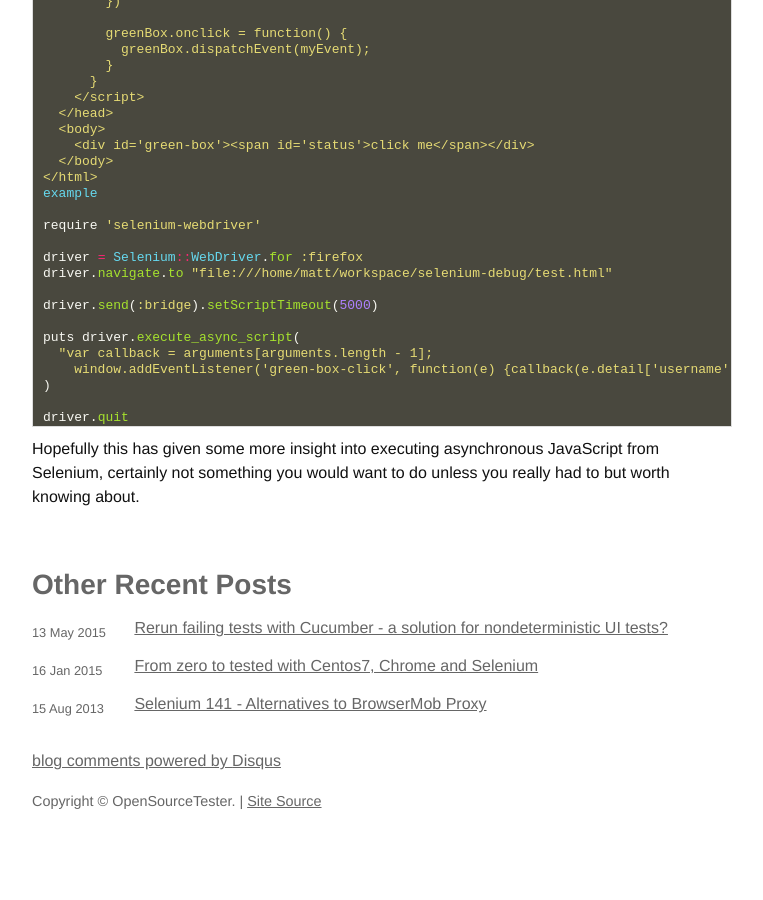
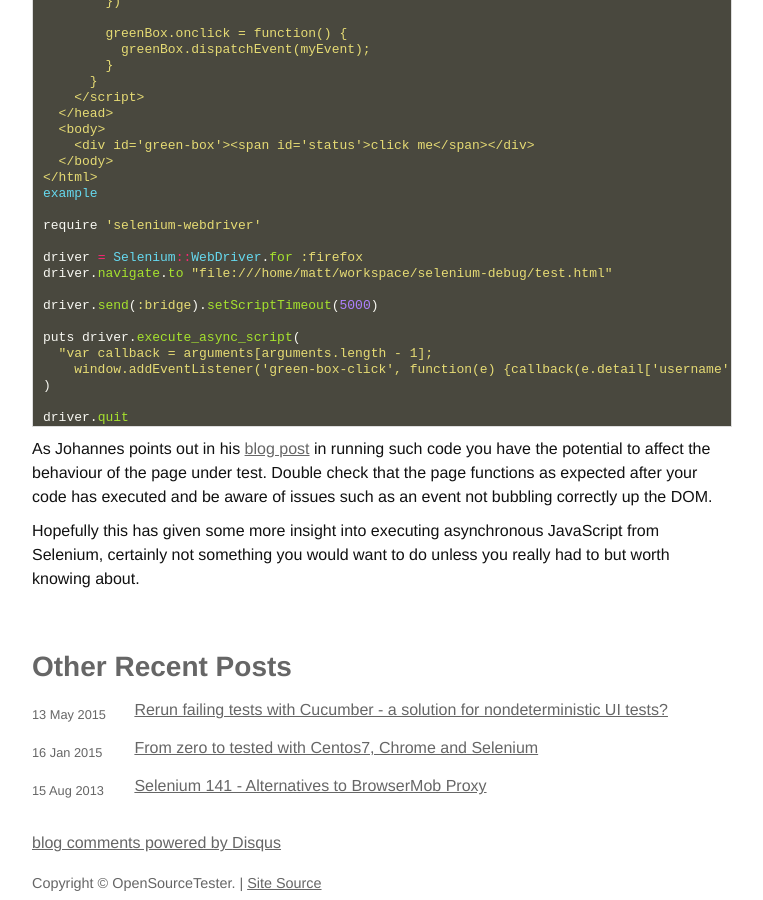
Before and after one commit to mcrmfc/mcrmfc.github.com, a Jekyll site: the page built from _posts/2015-08-12-asynchronous-javascript-functions-from-selenium-webdriver.markdown, in a window 1280 px wide and 900 px high, scrolled down 1636 px. Shown: the whole window, without its empty margins (138-901 px from the left). Built offline with Jekyll 4.4.1, drawn with Linux system fonts in a browser that asks for light colours; comment, search, counter and statistics services are not loaded; before the commit the page ends 2454 px from its top, so only the background shows below that.

Commit message:
minor update to post

```diff
--- a/_posts/2015-08-12-asynchronous-javascript-functions-from-selenium-webdriver.markdown
+++ b/_posts/2015-08-12-asynchronous-javascript-functions-from-selenium-webdriver.markdown
@@ -100,4 +100,6 @@ puts driver.execute_async_script(
 driver.quit
 {% endhighlight %}
 
+As Johannes points out in his [blog post](http://blog.jthoenes.net/2013/08/16/waiting-for-a-javascript-event-with-seleniumcapybara/) in running such code you have the potential to affect the behaviour of the page under test. Double check that the page functions as expected after your code has executed and be aware of issues such as an event not bubbling correctly up the DOM.
+
 Hopefully this has given some more insight into executing asynchronous JavaScript from Selenium, certainly not something you would want to do unless you really had to but worth knowing about.
```
